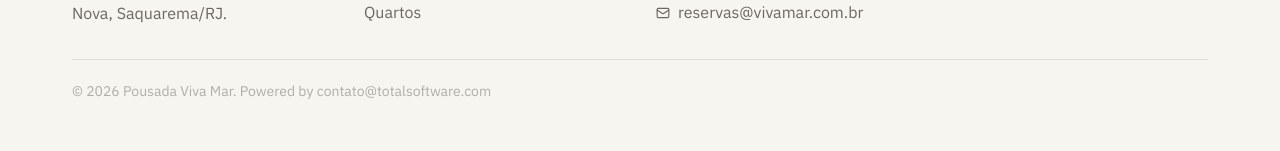
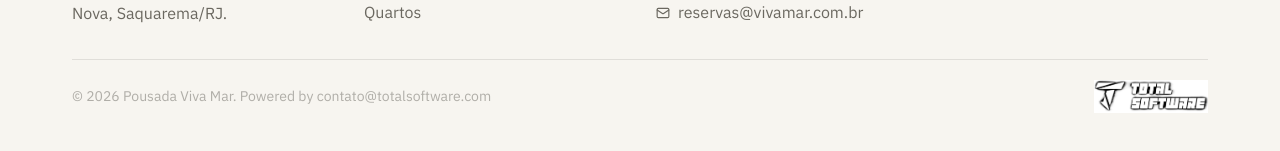
Before and after one commit to viniciusdiller/Landing-Page-Viva-Mar, a Next.js app: page / in a window 1280 px wide. Shown: the part 4686-4837 px from the top of the page. Built offline with nearby package versions, Linux system fonts and the light colour scheme.

Commit message:
logo feat: Logo TotalSofware no footer

```diff
--- a/src/components/Footer.tsx
+++ b/src/components/Footer.tsx
@@ -105,11 +105,18 @@
         </div>
 
         <div
-          className="pt-5 border-t border-[var(--color-border)] text-[var(--color-text-faint)]"
+          className="pt-5 border-t border-[var(--color-border)] text-[var(--color-text-faint)] flex items-center justify-between gap-4"
           style={{ fontSize: "var(--text-xs)" }}
         >
-          © {new Date().getFullYear()} Pousada Viva Mar. Powered by
-          contato@totalsoftware.com
+          <span>
+            © {new Date().getFullYear()} Pousada Viva Mar. Powered by
+            contato@totalsoftware.com
+          </span>
+          <img
+            src="/Logo Completa TotalSoftware.png"
+            alt="TotalSoftware"
+            className="w-[10%] min-w-[80px]"
+          />
         </div>
       </div>
     </footer>
```
Also changed, not shown: public/Logo Completa TotalSoftware.png (added).
